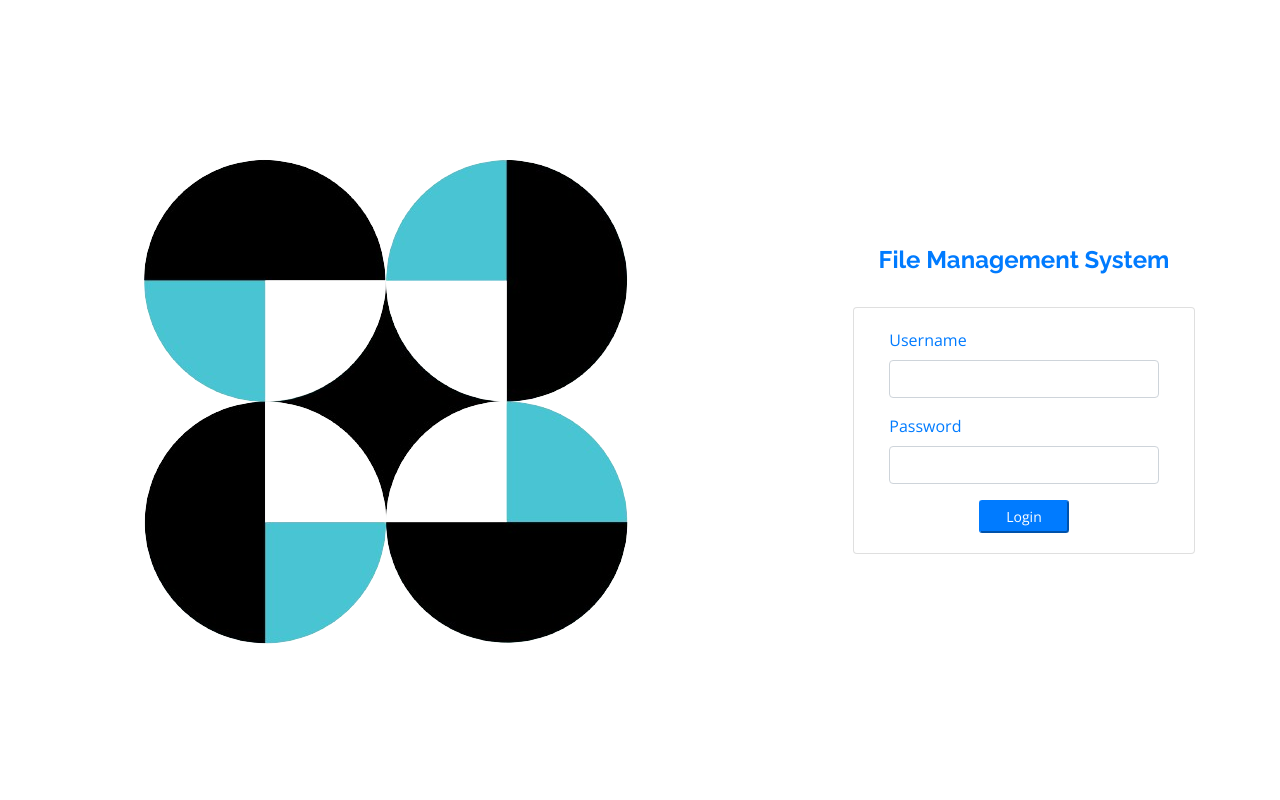
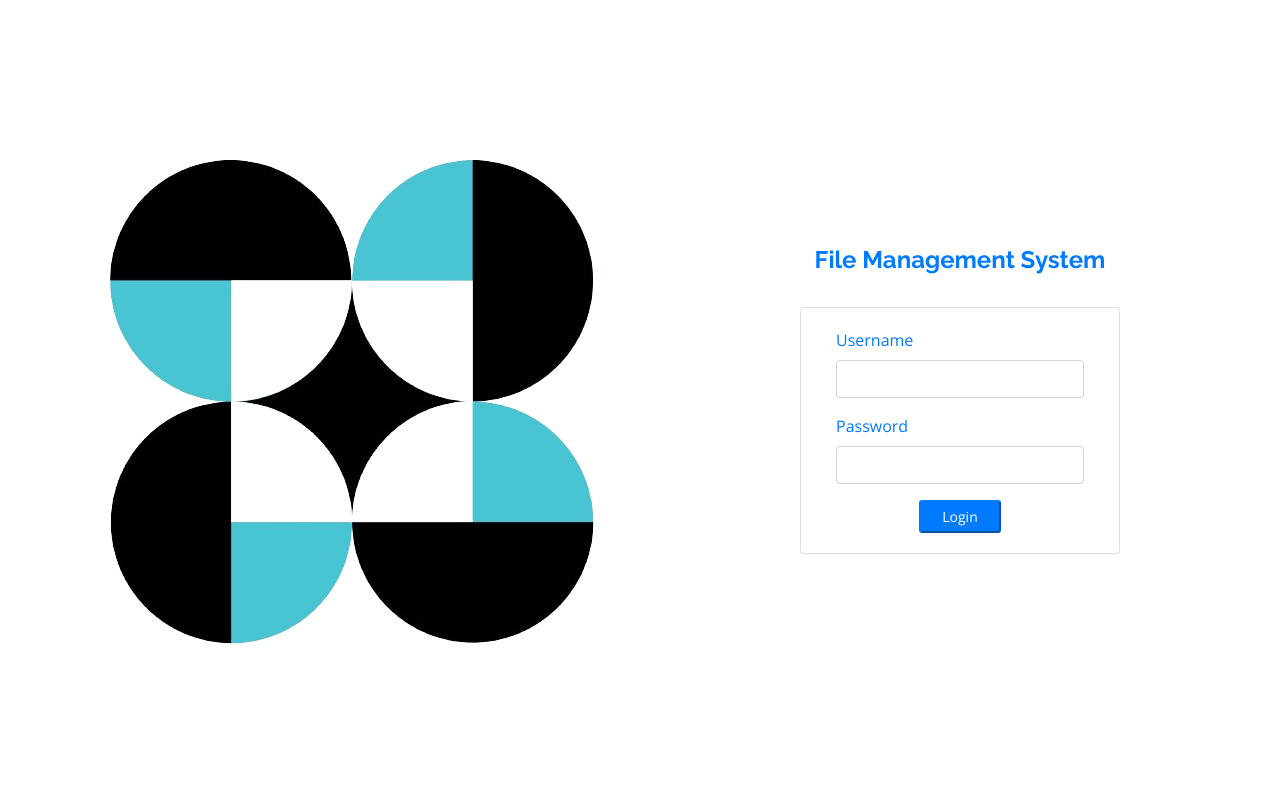
Before and after one commit to rabucejojr/filesystem, a PHP site: page /login.php in a window 1280 px wide. Run offline with PHP 8.4, Linux system fonts and the light colour scheme; some libraries are stand-ins or nearby versions.

Commit message:
modifying

```diff
--- a/files.php
+++ b/files.php
@@ -61,7 +61,7 @@ $files = $conn->query("SELECT * FROM files where folder_id = $folder_parent and
 
 			$path = $conn->query("SELECT * FROM folders where id = $id  order by name asc")->fetch_array();
 		?>
-			<li class="breadcrumb-item text-success"><?php echo $path['name']; ?></li>
+			<li class="breadcrumb-item text-primary font-weight-bold"><?php echo $path['name']; ?></li>
 		<?php
 			$id = $path['parent_id'];
 		}
--- a/home.php
+++ b/home.php
@@ -71,7 +71,7 @@
 		</div>
 	</div>
 
-	<div class="row mt-3 ml-3 mr-3 text-center">
+	<div class="row mt-3 ml-3 mr-3">
 		<div class="card col-md-12">
 			<div class="card-body">
 				<table width="100%">
--- a/login.php
+++ b/login.php
@@ -30,7 +30,7 @@ header("location:index.php?page=home");
 	#login-right{
 		position: absolute;
 		right:0;
-		width:40%;
+		width:50%;
 		height: calc(100%);
 		background:white;
 		display: flex;
@@ -39,7 +39,7 @@ header("location:index.php?page=home");
 	#login-left{
 		position: absolute;
 		left:0;
-		width:60%;
+		width:50%;
 		height: calc(100%);
 		background:white;
 		display: flex;
@@ -70,7 +70,7 @@ header("location:index.php?page=home");
   				<h4 class="text-primary text-center"><b>File Management System</b></h4>
   				<br>
 
-  			<div class="card col-md-8">
+  			<div class="card col-md-6">
   				<div class="card-body">
   					<form id="login-form" >
   						<div class="form-group">
```
